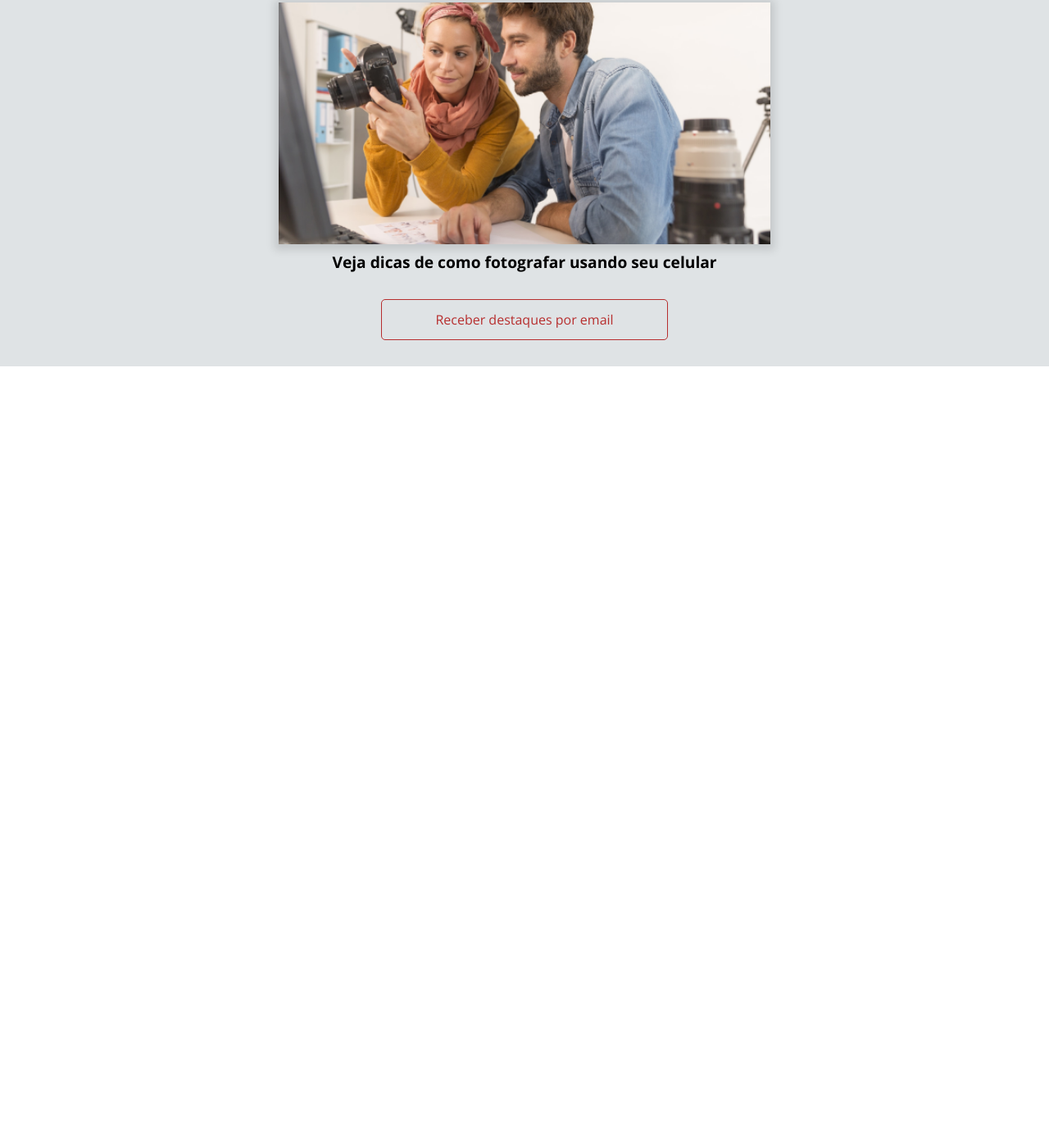
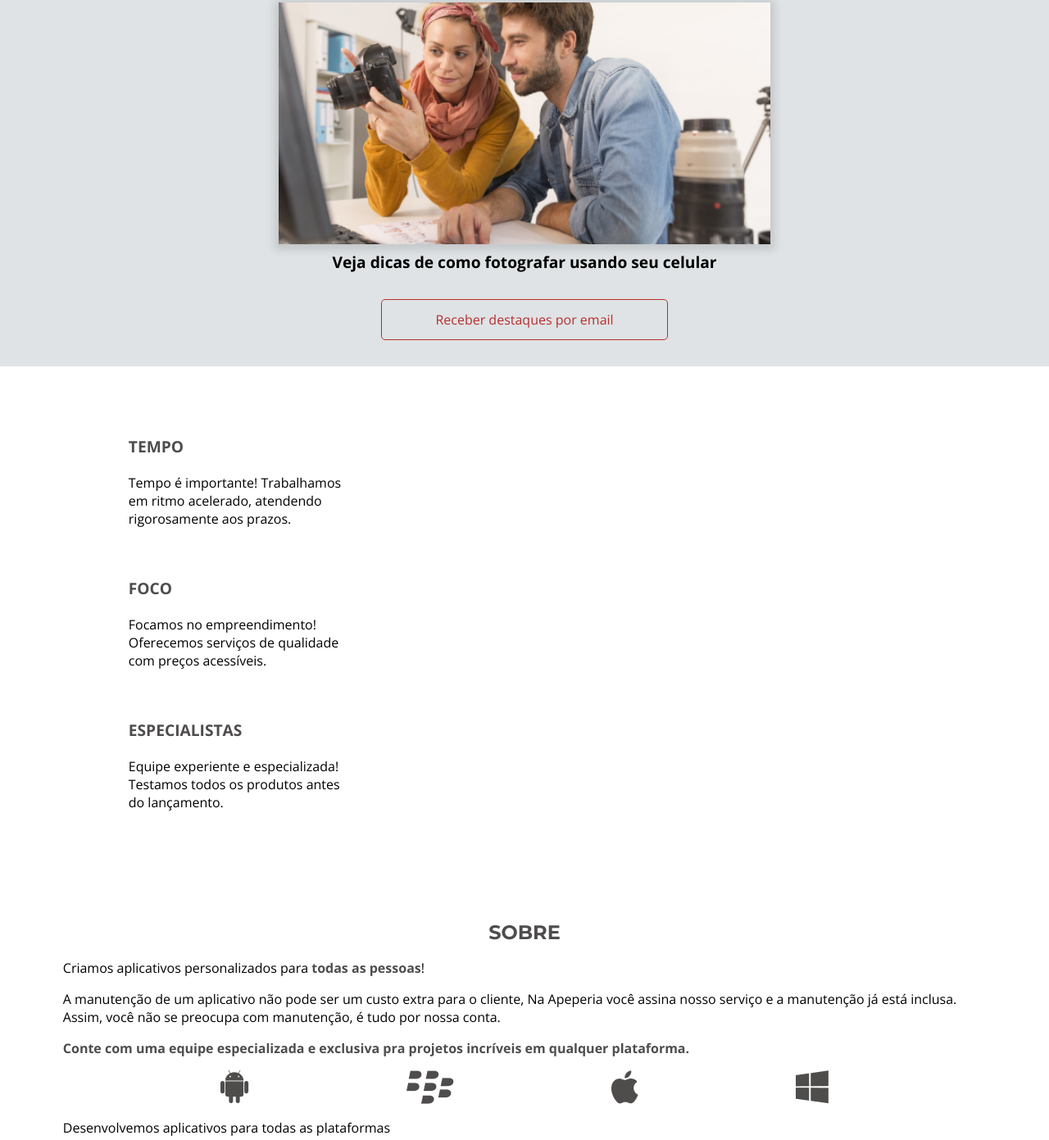
Before and after one commit to IrlanFreitas/workneh, a plain HTML site: page index.html in a window 1280 px wide. Shown: the part 861-2252 px from the top of the page at 82% size. Before the commit the page ends 1308 px from the top, so only its background shows below. Drawn offline with nearby package versions, Linux system fonts and the light colour scheme.

Commit message:
feature:
   * adicionando a section diferenciais e sobre

```diff
--- /dev/null
+++ b/css/diferenciais.css
@@ -0,0 +1,31 @@
+.diferenciais {
+    padding-top: 3.5rem;
+    padding-bottom: 3.5rem;
+}
+
+.diferenciais__lista {
+    display: flex;
+    flex-wrap: wrap;
+    justify-content: space-evenly;
+}
+
+.diferenciais__item {
+    max-width: 350px;
+
+    box-sizing: border-box;
+
+    padding: 2rem 0 2rem 5rem;
+}
+
+.item__titulo {
+    color: var(--cinza-escuro);
+    font-weight: 700;
+    font-size: 1.2rem;
+    text-transform: uppercase;
+
+    margin-bottom: 1.5rem;
+}
+
+.item__texto {
+    line-height: normal;
+}
--- /dev/null
+++ b/css/sobre.css
@@ -0,0 +1,34 @@
+.sobre {
+    padding-top: 3rem;
+    padding-bottom: 3rem;
+}
+
+.sobre__titulo {
+    color: var(--cinza-escuro);
+    font-weight: 700;
+    font-size: 1.5rem;
+    font-family: var(--montserrat);
+    text-transform: uppercase;
+    text-align: center;
+
+    margin-bottom: 1.25rem;
+}
+
+.sobre__texto {
+    line-height: normal;
+
+    margin-bottom: 1rem;
+}
+
+.sobre__texto--destaque {
+    color: var(--cinza-escuro);
+    font-weight: 700;
+}
+
+.sobre__plataformas {
+    display: flex;
+    flex-wrap: wrap;
+    justify-content: space-evenly;
+
+    margin-bottom: 1rem;
+}
--- a/index.html
+++ b/index.html
@@ -15,6 +15,9 @@
     <link rel="stylesheet" href="./css/cabecalho.css" />
     <link rel="stylesheet" href="./css/chamada.css" />
     <link rel="stylesheet" href="./css/destaques.css" />
+    <link rel="stylesheet" href="./css/diferenciais.css" />
+    <link rel="stylesheet" href="./css/sobre.css" />
+
     <title>Home | Apeperia</title>
   </head>
   <body>
@@ -77,6 +80,53 @@
           >Receber destaques por email</a
         >
       </section>
+
+      <section class="diferenciais container">
+        <ul class="diferencias__lista">
+          <li class="diferenciais__item">
+            <h2 class="item__titulo">Tempo</h2>
+            <p class="item__texto">
+              Tempo é importante! Trabalhamos em ritmo acelerado, atendendo
+              rigorosamente aos prazos.
+            </p>
+          </li>
+          <li class="diferenciais__item">
+            <h2 class="item__titulo">Foco</h2>
+            <p class="item__texto">
+              Focamos no empreendimento! Oferecemos serviços de qualidade com
+              preços acessíveis.
+            </p>
+          </li>
+          <li class="diferenciais__item">
+            <h2 class="item__titulo">Especialistas</h2>
+            <p class="item__texto">
+              Equipe experiente e especializada! Testamos todos os produtos
+              antes do lançamento.
+            </p>
+          </li>
+        </ul>
+      </section>
+
+      <section class="sobre container">
+        <div class="sobre__conteudo">
+            <h2 class="sobre__titulo">Sobre</h2>
+            <p class="sobre__texto">Criamos aplicativos personalizados para <strong class="sobre__texto--destaque">todas as pessoas</strong>!</p>
+            <p class="sobre__texto">
+                A manutenção de um aplicativo não pode ser um custo extra para o cliente, Na Apeperia você assina nosso serviço e a manutenção já está inclusa. Assim, você não se preocupa com manutenção, é tudo por nossa conta.
+            </p>
+            <p class="sobre__texto sobre__texto--destaque sobre__texto--divisao">
+                Conte com uma equipe especializada e exclusiva pra projetos incríveis em qualquer plataforma.
+            </p>
+            <ul class="sobre__plataformas">
+                <li><img src="img/android.png" alt="Ícone do Android"></li>
+                <li><img src="img/blackberry.png" alt="Ícone da Blackberry"></li>
+                <li><img src="img/apple.png" alt="Ícone da Apple"></li>
+                <li><img src="img/windowsphone.png" alt="Ícone da Microsoft"></li>
+            </ul>
+            <p class="sobre__texto">Desenvolvemos aplicativos para todas as plataformas</p>
+        </div>
+        <img src="img/sobre-apeperia.png" alt="Sobre a Apeperia" class="sobre__imagem">
+    </section>
     </main>
   </body>
 </html>
```
